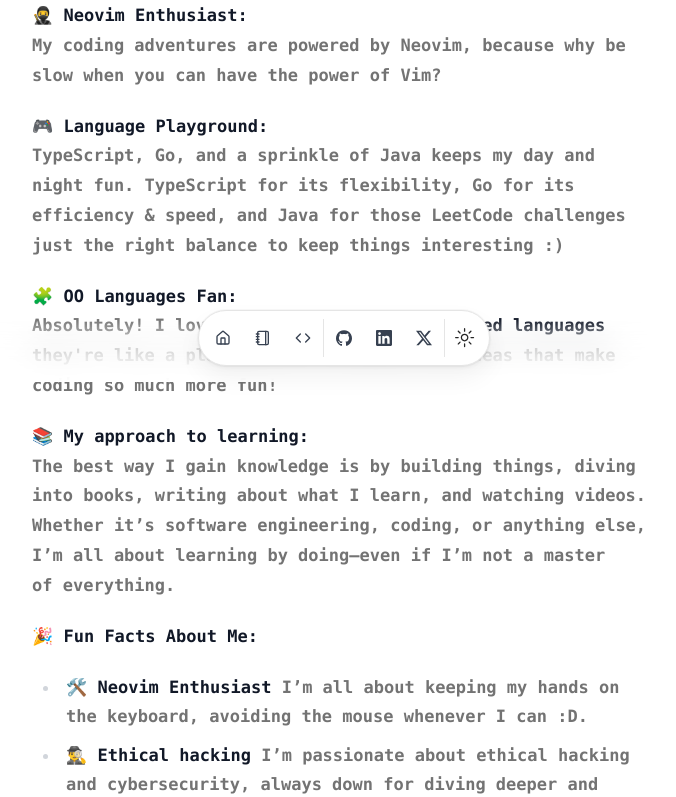
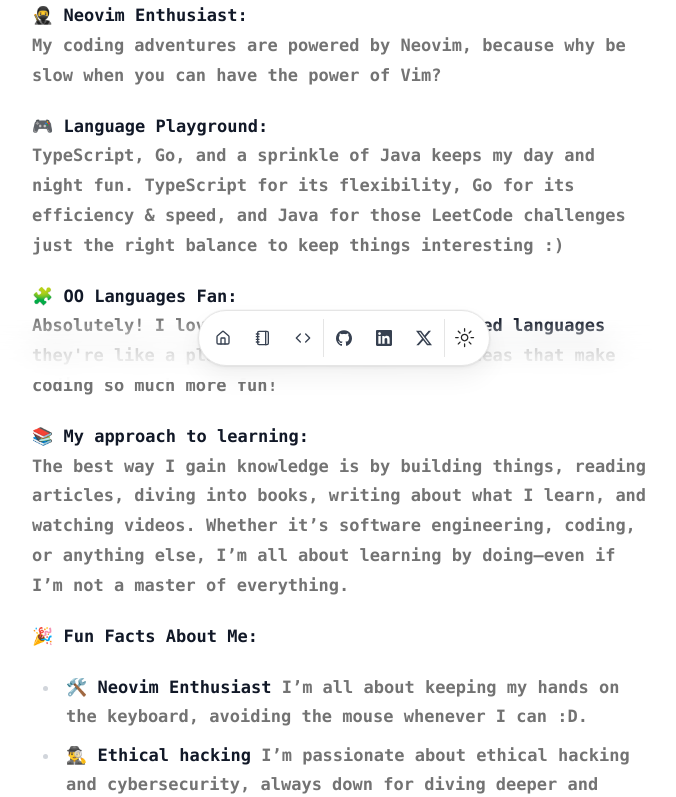
Before and after one commit to b0kic4/bok1c4-portfolio, a Next.js app: page / in a window 1280 px wide. Shown: the part 418-1215 px from the top of the page, without its empty margins (296-972 px from the left). Built offline with nearby package versions, Linux system fonts and the light colour scheme.

Commit message:
resume update

```diff
--- a/src/data/resume.tsx
+++ b/src/data/resume.tsx
@@ -24,7 +24,7 @@
 Absolutely! I love diving into **object-oriented languages** they're like a playground of concepts and ideas that make coding so much more fun!
 
 **📚 My approach to learning:**
-The best way I gain knowledge is by building things, diving into books, writing about what I learn, and watching videos. Whether it’s software engineering, coding, or anything else, I’m all about learning by doing—even if I’m not a master of everything.
+The best way I gain knowledge is by building things, reading articles, diving into books, writing about what I learn, and watching videos. Whether it’s software engineering, coding, or anything else, I’m all about learning by doing—even if I’m not a master of everything.
 
 **🎉 Fun Facts About Me:**
 - **🛠️ Neovim Enthusiast** I’m all about keeping my hands on the keyboard, avoiding the mouse whenever I can :D.
```
